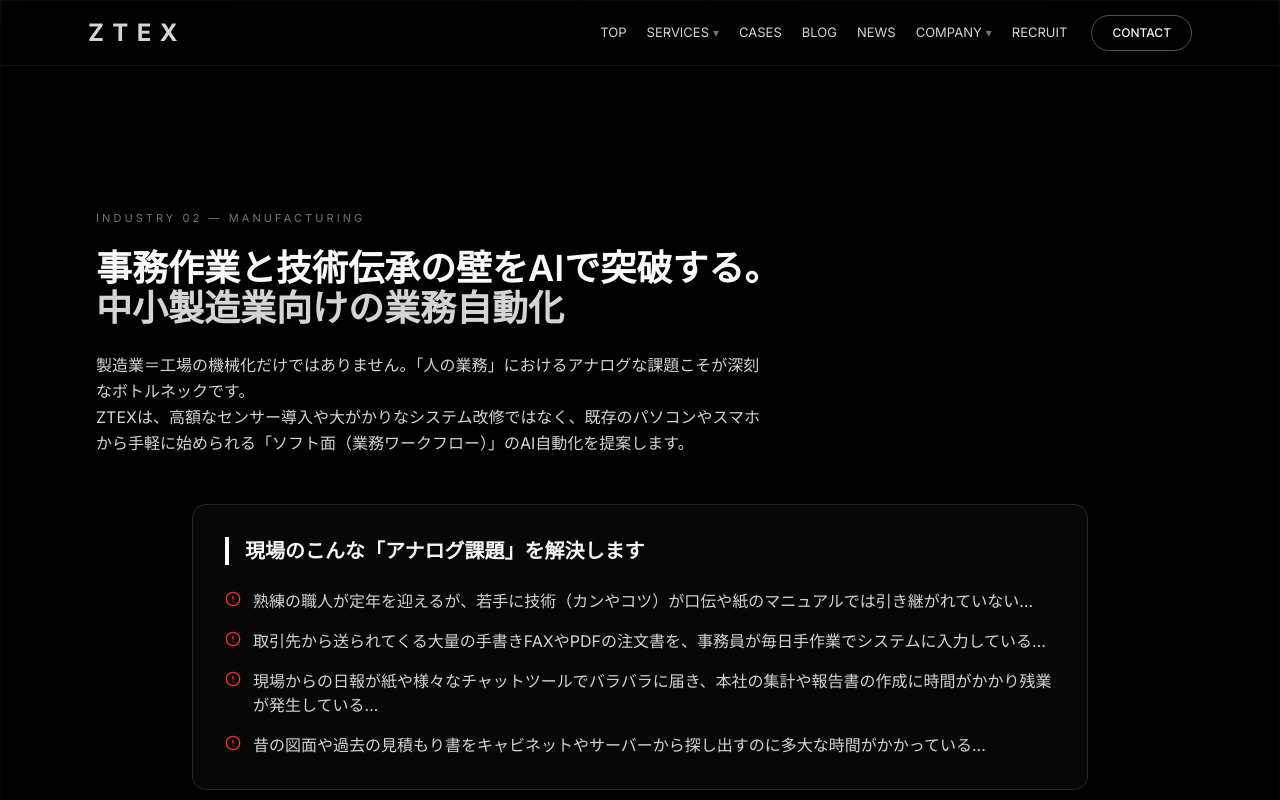
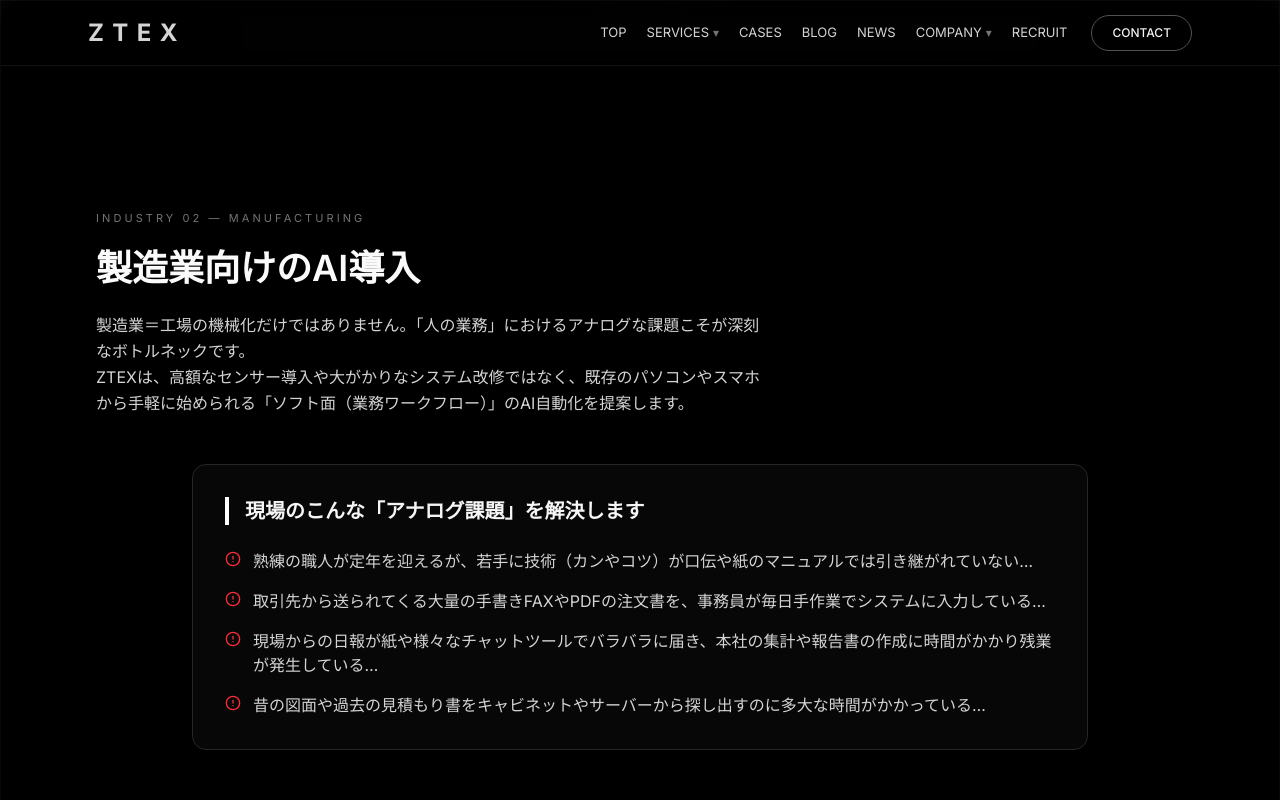
Before and after one commit to get12345/ztex-website, a Next.js app: page /industry/manufacturing in a window 1280 px wide. Shown: the top 800 px of the page. Built offline with nearby package versions, Linux system fonts and the light colour scheme.

Commit message:
Update text: remove INDUSTRY & TASK, English headings, and simplify industry titles

```diff
--- a/app/industry/construction/page.tsx
+++ b/app/industry/construction/page.tsx
@@ -77,8 +77,7 @@ export default function ConstructionIndustryPage() {
         <p className="section-eyebrow">INDUSTRY 01 — CONSTRUCTION</p>
 
         <h1 className="mt-3 text-2xl font-semibold md:text-3xl lg:text-4xl">
-          「現場」は変えずに「事務・管理」を劇的に効率化。<br className="hidden md:block" />
-          <span className="text-neutral-300">宮城・東北を中心に全国の建設業向けAI導入</span>
+          建設業向けAI導入
         </h1>
         <p className="mt-6 max-w-2xl text-sm text-neutral-300 md:text-base leading-relaxed">
           建設業において最も自動化すべきは「現場監督（担当者）のパソコン仕事・書類仕事」です。<br />
--- a/app/industry/manufacturing/page.tsx
+++ b/app/industry/manufacturing/page.tsx
@@ -77,8 +77,7 @@ export default function ManufacturingIndustryPage() {
         <p className="section-eyebrow">INDUSTRY 02 — MANUFACTURING</p>
 
         <h1 className="mt-3 text-2xl font-semibold md:text-3xl lg:text-4xl">
-          事務作業と技術伝承の壁をAIで突破する。<br className="hidden md:block" />
-          <span className="text-neutral-300">中小製造業向けの業務自動化</span>
+          製造業向けのAI導入
         </h1>
         <p className="mt-6 max-w-2xl text-sm text-neutral-300 md:text-base leading-relaxed">
           製造業＝工場の機械化だけではありません。「人の業務」におけるアナログな課題こそが深刻なボトルネックです。<br />
--- a/components/mission-section.tsx
+++ b/components/mission-section.tsx
@@ -28,7 +28,7 @@ export function MissionSection() {
           <div className="grid gap-6 text-sm text-neutral-300 md:grid-cols-2 md:text-base">
             <div className="space-y-3">
               <h3 className="text-sm font-medium text-neutral-100 md:text-base">
-                Client First = 現場視点の定着支援
+                現場視点の定着支援
               </h3>
               <p className="section-description">
                 宮城を拠点に、全国の中小企業に対し、業務効率化・自動化の支援を行っています。
@@ -39,7 +39,7 @@ export function MissionSection() {
 
             <div className="space-y-3">
               <h3 className="text-sm font-medium text-neutral-100 md:text-base">
-                Structural Design = 堅牢な仕組み化
+                堅牢な仕組み化
               </h3>
               <p className="section-description">
                 属人化した業務を「構造」として可視化・再定義します。
--- a/components/services-section.tsx
+++ b/components/services-section.tsx
@@ -62,8 +62,6 @@ export function ServicesSection() {
 
         <div className="flex flex-col justify-between gap-8 md:flex-row md:items-end mb-12">
           <h2 className="section-title">
-            INDUSTRY & TASK
-            <br />
             業界・業務特化型AI自動化
           </h2>
           <p className="section-description max-w-md">
```
